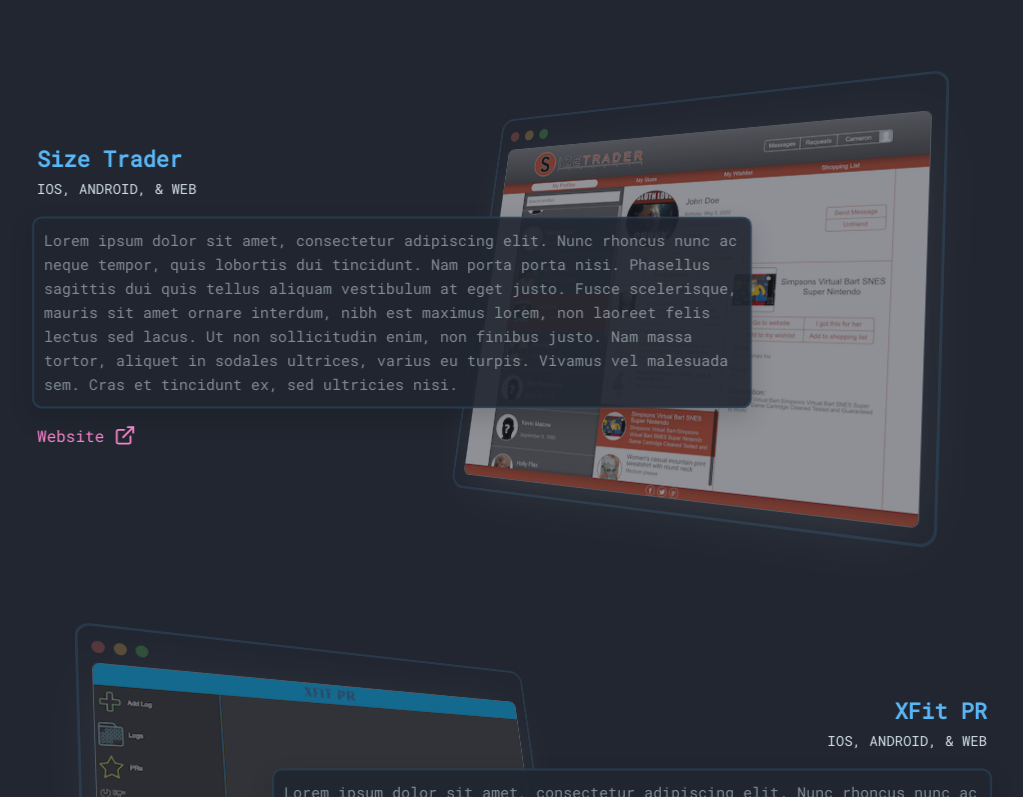
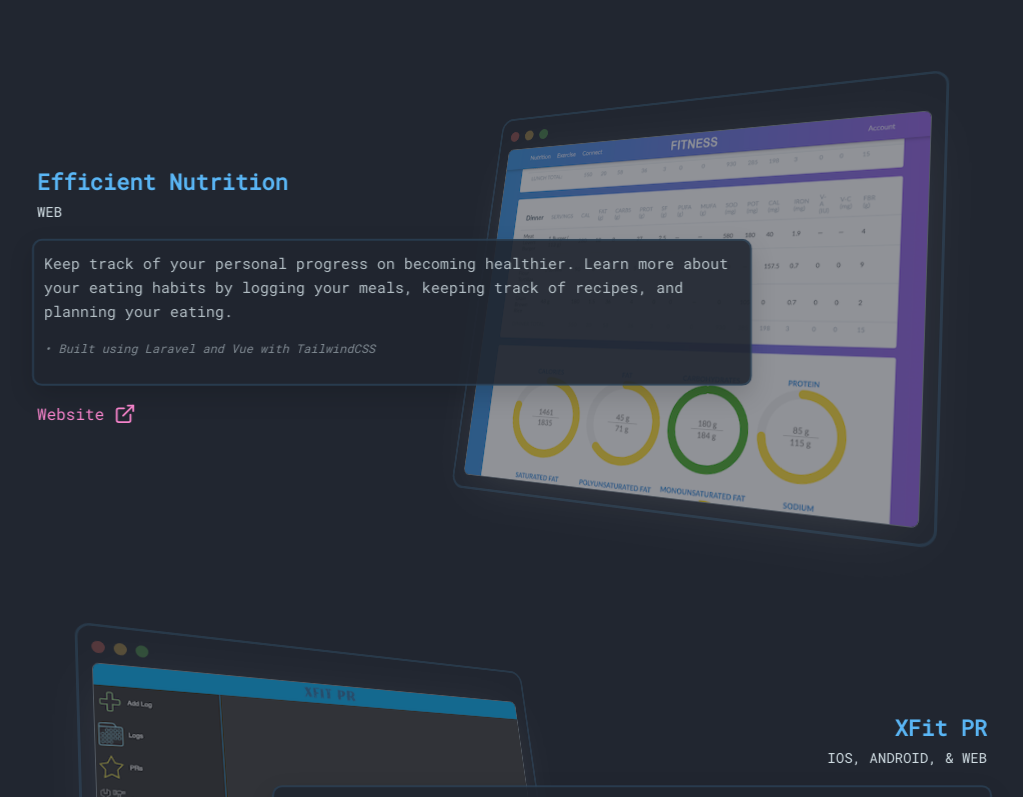
Before and after one commit to cameronhejazifar/personal-profile, a Vue app: page / in a window 1280 px wide. Shown: the part 2632-3429 px from the top of the page, without its empty margins (128-1151 px from the left). Built offline with nearby package versions, Linux system fonts and the light colour scheme.

Commit message:
Added content for personal projects

```diff
--- a/src/components/Project.vue
+++ b/src/components/Project.vue
@@ -142,7 +142,7 @@
   width: auto;
   height: auto;
   padding: 10px;
-  color: var(--color-text-50);
+  color: var(--color-text-75);
   background: var(--color-background-90);
   border: 2px solid var(--color-secondary-15);
   border-radius: 10px;
@@ -285,6 +285,10 @@
 }
 
 @media (max-width: 768px) {
+  .project {
+    margin: 64px auto 32px auto;
+  }
+
   .preview-container.even, .preview-container.odd {
     transform: none;
     width: 100%;
--- a/src/views/ExperienceView.vue
+++ b/src/views/ExperienceView.vue
@@ -9,9 +9,11 @@
 <template>
   <div class="fitted-container">
     <div id="experience" class="anchor"></div>
-    <div class="anchor-container">
-      <AnchorHeader :index="2" anchor="experience" title="Experience"/>
-    </div>
+    <AnimateOnScroll animation-class="animate-on-scroll-from-left">
+      <div class="anchor-container">
+        <AnchorHeader :index="2" anchor="experience" title="Experience"/>
+      </div>
+    </AnimateOnScroll>
     <EmploymentHistoryCards/>
     <AnimateOnScroll>
       <ProgrammingLanguagesGrid/>
@@ -32,7 +34,6 @@
 
 .anchor-container {
   display: block;
-  width: 810px;
   max-width: 90%;
   margin: 0 auto;
 }
--- a/src/views/ProjectsView.vue
+++ b/src/views/ProjectsView.vue
@@ -7,44 +7,59 @@
 <template>
   <div class="fitted-container">
     <div id="projects" class="anchor"></div>
-    <AnimateOnScroll animation-class="animate-on-scroll-from-bottom">
+    <AnimateOnScroll animation-class="animate-on-scroll-from-left">
       <div class="anchor-container">
         <AnchorHeader :index="3" anchor="projects" title="Personal Projects"/>
       </div>
     </AnimateOnScroll>
     <!-- TODO: replace placeholder content here -->
+    <Project :even="false" image="/src/assets/screenshot-macros.png" project-name="Efficient Nutrition" platform="Web"
+             :links="macrosLinks">
+      <p>
+        Keep track of your personal progress on becoming healthier. Learn more about your eating habits by logging
+        your meals, keeping track of recipes, and planning your eating.
+      </p>
+      <p class="footnote">
+        &bull; Built using Laravel and Vue with TailwindCSS
+      </p>
+    </Project>
+    <Project :even="true" image="/src/assets/screenshot-xfitpr.png" project-name="XFit PR"
+             platform="iOS, Android, &amp; Web" :links="xFitPrLinks">
+      <p>
+        An application built to log your gym workouts, track and chart your progress, and learn all of the movements
+        and techniques used in everyday workouts.
+      </p>
+      <p class="footnote">
+        &bull; Mobile application built using native iOS and Android
+      </p>
+      <p class="footnote">
+        &bull; Application API and website built using PHP
+      </p>
+    </Project>
     <Project :even="false" image="/src/assets/screenshot-sizetrader.png" project-name="Size Trader"
-             platform="iOS, Android, & Web" :links="sizeTraderLinks">
-      Lorem ipsum dolor sit amet, consectetur adipiscing elit. Nunc rhoncus nunc ac neque tempor, quis lobortis dui
-      tincidunt. Nam porta porta nisi. Phasellus sagittis dui quis tellus aliquam vestibulum at eget justo. Fusce
-      scelerisque, mauris sit amet ornare interdum, nibh est maximus lorem, non laoreet felis lectus sed lacus. Ut
-      non sollicitudin enim, non finibus justo. Nam massa tortor, aliquet in sodales ultrices, varius eu turpis.
-      Vivamus vel malesuada sem. Cras et tincidunt ex, sed ultricies nisi.
+             platform="iOS, Android, &amp; Web" :links="sizeTraderLinks">
+      <p>
+        A social networking application where you can create and share wish lists with your friends and family, manage
+        your sizes for clothing, shoes, etc., and keep track of your birthday and holiday shopping needs.
+      </p>
+      <p class="footnote">
+        &bull; Mobile application built using native iOS and Android
+      </p>
+      <p class="footnote">
+        &bull; Back-end and website initially built with PHP. Re-written using the .NET framework with C#
+      </p>
     </Project>
     <!-- TODO: replace placeholder content here -->
-    <Project :even="true" image="/src/assets/screenshot-xfitpr.png" project-name="XFit PR"
-             platform="iOS, Android, & Web" :links="xFitPrLinks">
-      Lorem ipsum dolor sit amet, consectetur adipiscing elit. Nunc rhoncus nunc ac neque tempor, quis lobortis dui
-      tincidunt. Nam porta porta nisi. Phasellus sagittis dui quis tellus aliquam vestibulum at eget justo. Fusce
-      scelerisque, mauris sit amet ornare interdum, nibh est maximus lorem, non laoreet felis lectus sed lacus. Ut
-      non sollicitudin enim, non finibus justo. Nam massa tortor, aliquet in sodales ultrices, varius eu turpis.
-      Vivamus vel malesuada sem. Cras et tincidunt ex, sed ultricies nisi.
-    </Project>
-    <!-- TODO: replace placeholder content here -->
-    <Project :even="false" image="/src/assets/screenshot-macros.png" project-name="Efficient Nutrition" platform="Web" :links="macrosLinks">
-      Lorem ipsum dolor sit amet, consectetur adipiscing elit. Nunc rhoncus nunc ac neque tempor, quis lobortis dui
-      tincidunt. Nam porta porta nisi. Phasellus sagittis dui quis tellus aliquam vestibulum at eget justo. Fusce
-      scelerisque, mauris sit amet ornare interdum, nibh est maximus lorem, non laoreet felis lectus sed lacus. Ut
-      non sollicitudin enim, non finibus justo. Nam massa tortor, aliquet in sodales ultrices, varius eu turpis.
-      Vivamus vel malesuada sem. Cras et tincidunt ex, sed ultricies nisi.
-    </Project>
-    <!-- TODO: replace placeholder content here -->
-    <Project :even="true" image="/src/assets/screenshot-pokedex.png" project-name="PokéDexter" platform="Android" :links="pokeDexterLinks">
-      Lorem ipsum dolor sit amet, consectetur adipiscing elit. Nunc rhoncus nunc ac neque tempor, quis lobortis dui
-      tincidunt. Nam porta porta nisi. Phasellus sagittis dui quis tellus aliquam vestibulum at eget justo. Fusce
-      scelerisque, mauris sit amet ornare interdum, nibh est maximus lorem, non laoreet felis lectus sed lacus. Ut
-      non sollicitudin enim, non finibus justo. Nam massa tortor, aliquet in sodales ultrices, varius eu turpis.
-      Vivamus vel malesuada sem. Cras et tincidunt ex, sed ultricies nisi.
+    <Project :even="true" image="/src/assets/screenshot-pokedex.png" project-name="PokéDexter"
+             platform="iOS &amp; Android" :links="pokeDexterLinks">
+      <p>
+        A companion app to help you complete your Pokédex and build the strongest team for all generations of
+        main-line Pokémon games. Includes all information for every Pokémon including movesets, IVs, encounter
+        locations, TMs/HMs, a typechart, and much more.
+      </p>
+      <p class="footnote">
+        &bull; Mobile application built using native iOS and Android
+      </p>
     </Project>
   </div>
 </template>
@@ -85,4 +100,10 @@
   max-width: 90%;
   margin: 0 auto;
 }
+
+.footnote {
+  color: var(--color-text-50);
+  font-size: 12px;
+  font-style: italic;
+}
 </style>
```
